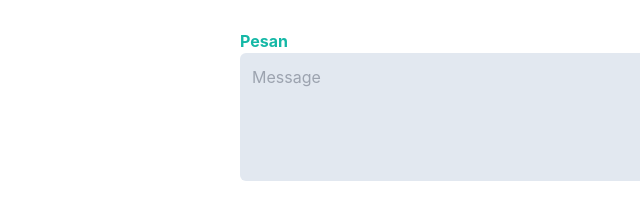
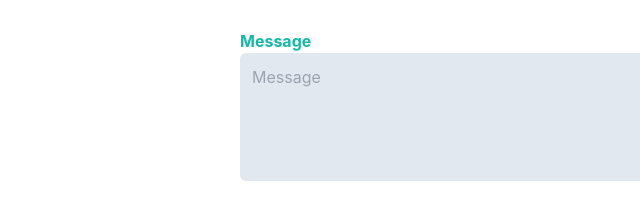
Before and after one commit to BimaARV/dewanggabima, a website: page index.html in a window 1280 px wide. Shown: the part 1684-1885 px from the top of the page, 0-640 px from the left. Drawn offline with Linux system fonts and the light colour scheme.

Commit message:
change contact form

```diff
--- a/index.html
+++ b/index.html
@@ -305,7 +305,7 @@
             </div>
             <div class="w-full px-4 mb-8">
               <label for="message" class="text-base font-bold text-primary"
-                >Pesan</label
+                >Message</label
               >
               <textarea
                 type="message"
```
